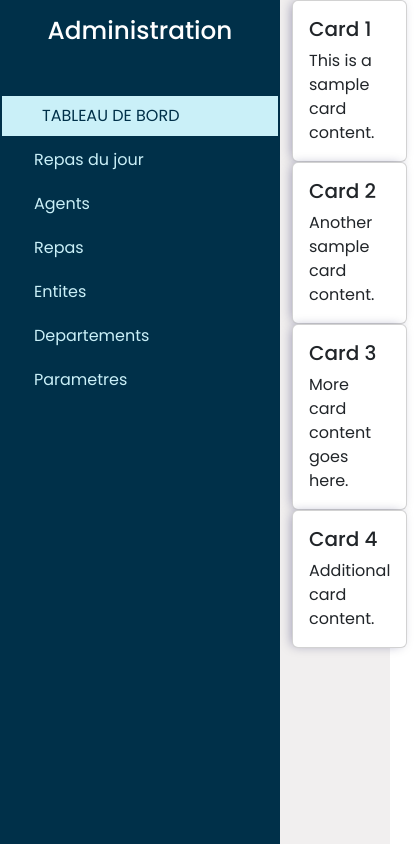
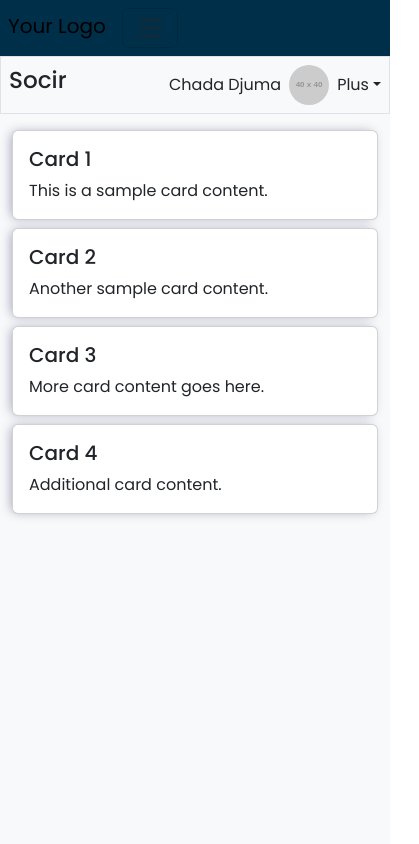
Before and after one commit to Izzy-kayaba/GESTION_REPAS_SOCIR, a React (Create React App) app in the folder client/: page /admin in a window 390 px wide. Shown: the whole page, 419 px wide, since content can reach past the window. Built offline with nearby package versions, Linux system fonts and the light colour scheme.

Commit message:
added topbar and header

```diff
--- /dev/null
+++ b/client/src/elements/Header/Header.tsx
@@ -0,0 +1,31 @@
+import React, { useState } from 'react';
+import { Nav, NavDropdown } from 'react-bootstrap';
+import { RiArrowDropDownLine } from "react-icons/ri";
+
+
+const Header: React.FC = () => {
+    return (
+        <div className="d-flex align-items-center justify-content-between border border-bottom mb-3 p-2">
+            <div>
+                <h3>Socir</h3>
+            </div>
+            <div className="d-flex align-items-center gap-2">
+                <Nav.Link href="#home">
+                    Chada Djuma
+                </Nav.Link>
+                <Nav.Link href="#home">
+                    <img src="https://via.placeholder.com/40x40" className="rounded-circle" />
+                </Nav.Link>
+                <NavDropdown title="Plus" id="basic-nav-dropdown">
+                    <NavDropdown.Item href="#action/3.1">Action</NavDropdown.Item>
+                    <NavDropdown.Item href="#action/3.2">Another action</NavDropdown.Item>
+                    <NavDropdown.Item href="#action/3.3">Something</NavDropdown.Item>
+                    <NavDropdown.Divider />
+                    <NavDropdown.Item href="#action/3.4">Separated link</NavDropdown.Item>
+                </NavDropdown>
+            </div>
+        </div >
+    );
+};
+
+export default Header;
--- /dev/null
+++ b/client/src/elements/Main/Main.tsx
@@ -0,0 +1,20 @@
+import React, { Children, useState } from 'react';
+import { ReactNode } from 'react';
+import Topbar from '../Topbar/Topbar';
+import Header from '../Header/Header';
+
+interface Props {
+    children: ReactNode;
+}
+
+const Main: React.FC<Props> = ({ children }) => {
+    return (
+        <div className="bg-light">
+            <Topbar />
+            <Header />
+            {children}
+        </div>
+    );
+};
+
+export default Main;
--- a/client/src/elements/Sidebar/Sidebar.tsx
+++ b/client/src/elements/Sidebar/Sidebar.tsx
@@ -7,7 +7,7 @@ const Sidebar: React.FC = () => {
         isActive ? 'link_nav active' : 'link_nav';
 
     return (
-        <nav>
+        <nav id="sidebar">
             <h2 className="titre-menu">Administration</h2>
             <ul>
                 <NavLink className={customClassName} to="/admin">
--- a/client/src/elements/Topbar/Topbar.tsx
+++ b/client/src/elements/Topbar/Topbar.tsx
@@ -1,37 +1,22 @@
 import React from 'react'
+import { Navbar, Nav, NavDropdown } from 'react-bootstrap';
 
 function Topbar() {
+
   return (
-    <div>
-      <a className="btn btn-primary" data-bs-toggle="offcanvas" href="#offcanvasExample" role="button" aria-controls="offcanvasExample">
-        Link with href
-      </a>
-      <button className="btn btn-primary" type="button" data-bs-toggle="offcanvas" data-bs-target="#offcanvasExample" aria-controls="offcanvasExample">
-        Button with data-bs-target
-      </button>
-      <div className="offcanvas offcanvas-start" tabIndex={-1} id="offcanvasExample" aria-labelledby="offcanvasExampleLabel">
-        <div className="offcanvas-header">
-          <h5 className="offcanvas-title" id="offcanvasExampleLabel">Offcanvas</h5>
-          <button type="button" className="btn-close text-reset" data-bs-dismiss="offcanvas" aria-label="Close"></button>
-        </div>
-        <div className="offcanvas-body">
-          <div>
-            Some text as placeholder. In real life you can have the elements you have chosen. Like, text, images, lists, etc.
-          </div>
-          <div className="dropdown mt-3">
-            <button className="btn btn-secondary dropdown-toggle" type="button" id="dropdownMenuButton" data-bs-toggle="dropdown">
-              Dropdown button
-            </button>
-            <ul className="dropdown-menu" aria-labelledby="dropdownMenuButton">
-              <li><a className="dropdown-item" href="#">Action</a></li>
-              <li><a className="dropdown-item" href="#">Another action</a></li>
-              <li><a className="dropdown-item" href="#">Something else here</a></li>
-            </ul>
-          </div>
-        </div>
-      </div>
-    </div>
-  )
+    <Navbar id="topbar" bg="bg-bleu-fonce" expand="sm" className="px-2 text-white">
+      <Navbar.Brand href="#home">Your Logo</Navbar.Brand>
+      <Navbar.Toggle aria-controls="basic-navbar-nav" />
+      <Navbar.Collapse id="basic-navbar-nav" className="justify-content-end">
+        <Nav className="m-auto">
+          <Nav.Link href="#home">Home</Nav.Link>
+          <Nav.Link href="#about">About</Nav.Link>
+          <Nav.Link href="#services">Services</Nav.Link>
+          <Nav.Link href="#contact">Contact</Nav.Link>
+        </Nav>
+      </Navbar.Collapse>
+    </Navbar>
+  );
 }
 
 export default Topbar
--- a/client/src/index.css
+++ b/client/src/index.css
@@ -35,6 +35,10 @@
   /* positioner elements enfants*/
 }
 
+#topbar {
+  display: none;
+}
+
 .text-bleu-fonce {
   color: var(--bleu-fonce, #023047);
 }
@@ -61,38 +65,67 @@
 
 .bg-bleu-fonce {
   background-color: var(--bleu-fonce, #023047);
-  color: #fff; /* opposite text color */
+  color: #fff;
+  /* opposite text color */
 }
 
 .bg-bleu-ciel {
   background-color: var(--bleu-ciel, #a2d2ff);
-  color: #000; /* opposite text color */
+  color: #000;
+  /* opposite text color */
 }
 
 .bg-gris-fonce {
   background-color: var(--gris-fonce, #adb5bd);
-  color: #fff; /* opposite text color */
+  color: #fff;
+  /* opposite text color */
 }
 
 .bg-gris-ciel {
   background-color: var(--gris-ciel, #e9ecef);
-  color: #000; /* opposite text color */
+  color: #000;
+  /* opposite text color */
 }
 
 .bg-rouge {
   background-color: var(--rouge, #ff595e);
-  color: #fff; /* opposite text color */
+  color: #fff;
+  /* opposite text color */
 }
 
 .bg-verte {
   background-color: var(--verte, #9ef01a);
-  color: #000; /* opposite text color */
+  color: #000;
+  /* opposite text color */
 }
 
-.waring-message{
+.waring-message {
   width: 300px;
   text-align: center;
   padding: 20px;
   border-radius: 10px;
   box-shadow: 0 4px 8px rgba(0, 0, 0, 0.1);
 }
+
+
+@media screen and (max-width: 1080px) {
+
+  #sidebar {
+    display: none;
+  }
+
+  #topbar {
+    display: block;
+    width: 100%;
+  }
+
+
+
+  .admin_routes {
+    background: #f1efef;
+    width: 100%;
+    min-height: 100vh;
+    display: grid;
+    grid-template-columns: auto;
+  }
+}
--- a/client/src/pages/AdminAgentDetails/AdminAgentDetails.tsx
+++ b/client/src/pages/AdminAgentDetails/AdminAgentDetails.tsx
@@ -2,7 +2,7 @@ import React from 'react'
 
 const AdminAgentDetails = () => {
   return (
-    <div className="d-flex align-items-center justify-content-center vh-100 bg-light">
+    <div className="d-flex align-items-center justify-content-center vh-100">
       <div className="card text-center">
         <div className="card-body">
           <h5 className="card-title">Page en Construction</h5>
--- a/client/src/pages/AdminAgents/AdminAgents.tsx
+++ b/client/src/pages/AdminAgents/AdminAgents.tsx
@@ -103,7 +103,7 @@ const AdminAgents: React.FC = () => {
 
   // Rendu du composant
   return (
-    <div className="p-3">
+    <div className="p-2">
       {/* Button to open the modal */}
       <Button variant="primary" onClick={() => setShowModal(true)}>
         Ajouter un agent
--- a/client/src/pages/AdminDashboard/AdminDashboard.css
+++ b/client/src/pages/AdminDashboard/AdminDashboard.css
@@ -1,20 +0,0 @@
-.profile {
-    display: flex;
-    justify-content: end;
-    padding: 0.5rem 1rem;
-    border-bottom: 1px solid #003049;
-}
-
-.profile-details {
-    display: flex;
-    align-items: center;
-    gap: 0.5rem;
-}
-
-.image-profile {
-    border-radius: 50%;
-    display: inline;
-    width: 40px;
-    height: 40px;
-    border: 1px solid #003049;
-}
--- a/client/src/pages/AdminDashboard/AdminDashboard.tsx
+++ b/client/src/pages/AdminDashboard/AdminDashboard.tsx
@@ -4,9 +4,9 @@ import "./AdminDashboard.css"
 const AdminDashboard = () => {
   return (
     <main>
-      <div className="container">
+      <div className="container-fluid">
         <div className="row">
-          <div className="col-lg-3 col-md-6">
+          <div className="col-lg-3 col-md-6 mb-2">
             <div className="card">
               <div className="card-body">
                 <h5 className="card-title">Card 1</h5>
@@ -14,7 +14,7 @@ const AdminDashboard = () => {
               </div>
             </div>
           </div>
-          <div className="col-lg-3 col-md-6">
+          <div className="col-lg-3 col-md-6 mb-2">
             <div className="card">
               <div className="card-body">
                 <h5 className="card-title">Card 2</h5>
@@ -22,7 +22,7 @@ const AdminDashboard = () => {
               </div>
             </div>
           </div>
-          <div className="col-lg-3 col-md-6">
+          <div className="col-lg-3 col-md-6 mb-2">
             <div className="card">
               <div className="card-body">
                 <h5 className="card-title">Card 3</h5>
@@ -30,7 +30,7 @@ const AdminDashboard = () => {
               </div>
             </div>
           </div>
-          <div className="col-lg-3 col-md-6">
+          <div className="col-lg-3 col-md-6 mb-2">
             <div className="card">
               <div className="card-body">
                 <h5 className="card-title">Card 4</h5>
--- a/client/src/routes/AdminRoutes.tsx
+++ b/client/src/routes/AdminRoutes.tsx
@@ -6,11 +6,14 @@ import AdminAgents from '../pages/AdminAgents/AdminAgents';
 import AdminAgentDetails from '../pages/AdminAgentDetails/AdminAgentDetails';
 import AdminUsers from '../pages/AdminUsers/AdminUsers';
 import AdminUserDetails from '../pages/AdminUserDetails/AdminUserDetails';
+import Main from '../elements/Main/Main';
 
 const AdminRoutes = () => {
     return (
         <div className="admin_routes">
             <Sidebar />
+            <Main>
+                {[
                     <Routes>
                         <Route path="/" element={<AdminDashboard />} />
                         <Route path="repas-du-jour" element={<AdminAgentDetails />} />
@@ -23,7 +26,9 @@ const AdminRoutes = () => {
                         <Route path="users" element={<AdminUsers />} />
                         <Route path="users/:id" element={<AdminUserDetails />} />
                         <Route path="*" element={<Navigate to="/admin" />} />
-                </Routes>
+                    </Routes >
+                ]}
+            </Main >
         </div>
     )
 }
```
Lines whose indentation alone changed are shown as unchanged.
